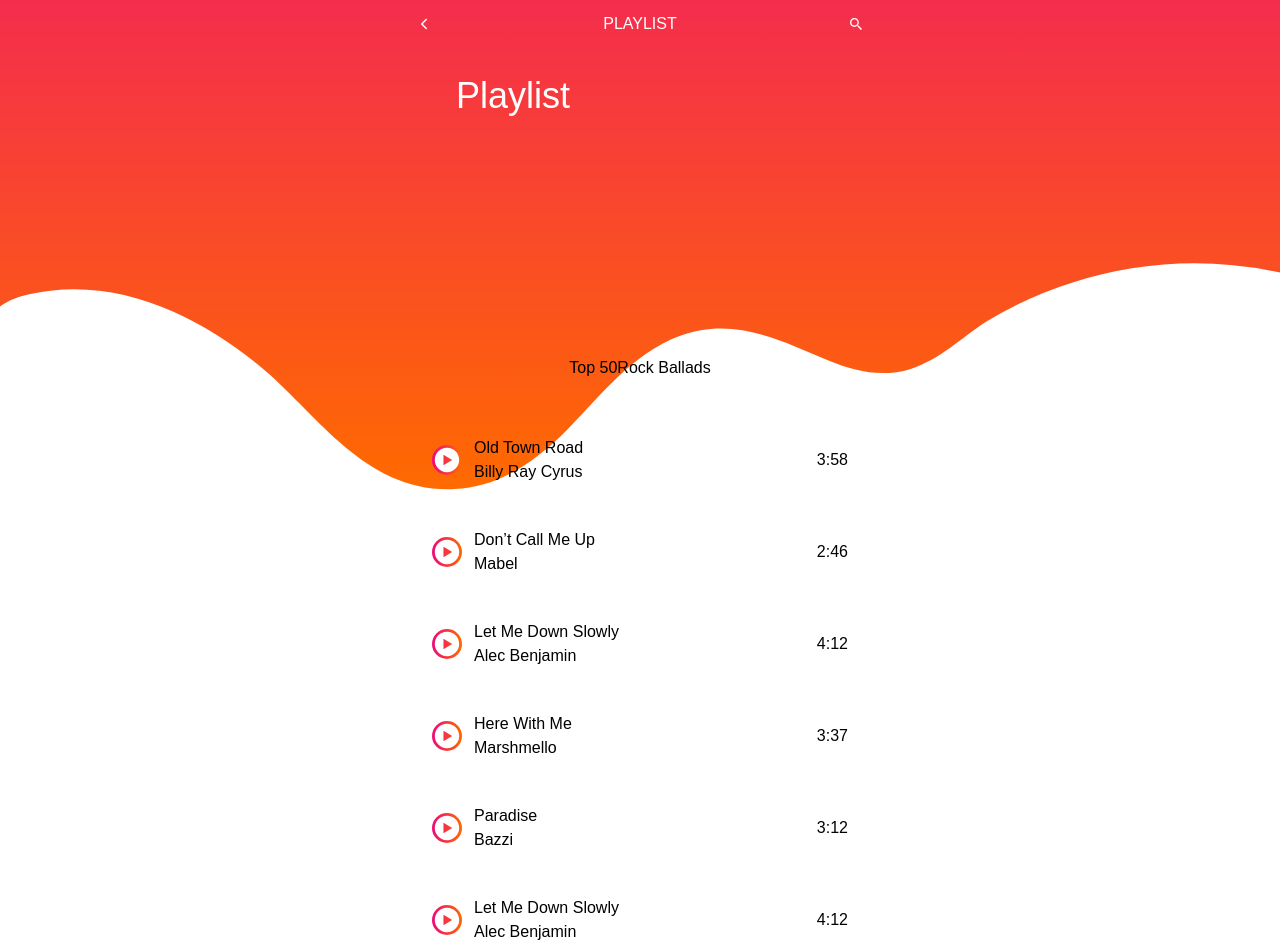
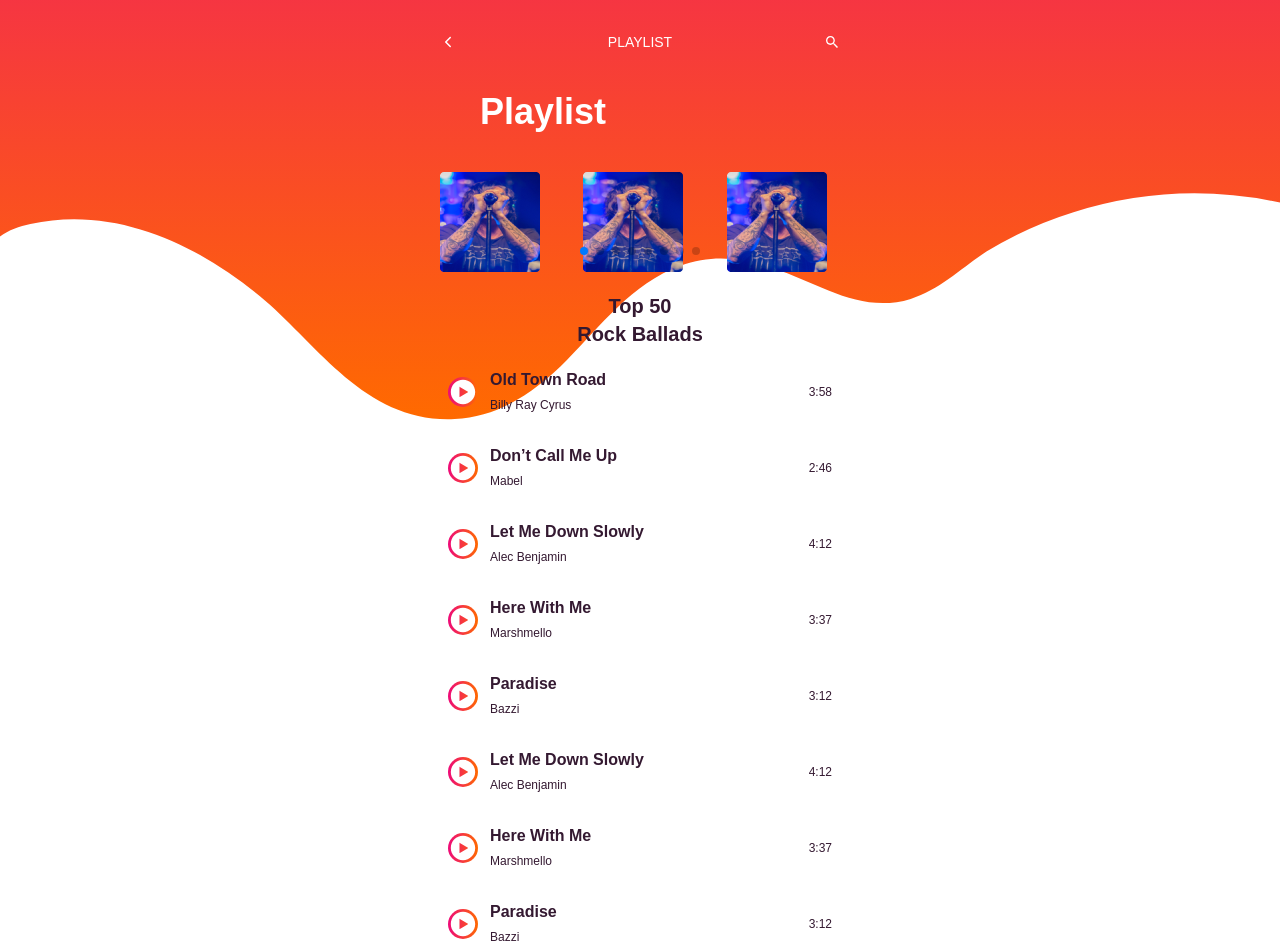
Before and after one commit to Bobber2002/iplaymusicprivate, a React (Create React App) app: page /playlist in a window 1280 px wide. Shown: the top 952 px of the page. Built offline with nearby package versions, Linux system fonts and the light colour scheme; a web font is replaced by a local one.

Commit message:
add swipe to play list page

```diff
--- a/src/components/playlist/PlayList.js
+++ b/src/components/playlist/PlayList.js
@@ -1,8 +1,13 @@
 // create spotify play list page that can shows the playlist of the selected category and the playlist of the selected artist and the playlist of the selected event
 
-//create spotify play list page that can shows the playlist of the selected category and the playlist of the selected artist and the playlist of the selected event
+import soundwave from "././../../assets/svgs/soundwave.svg";
 import React from "react";
-import soundwave from "././../../assets/svgs/soundwave.svg";
+import playlistPhoto1 from "./../../assets/images/playlistPhoto1.png";
+import { Swiper, SwiperSlide } from "swiper/react";
+import "swiper/css";
+import "swiper/css/free-mode";
+import "swiper/css/pagination";
+import { FreeMode, Pagination } from "swiper";
 import {
   IoIosArrowBack,
   IoMdSearch,
@@ -16,145 +21,205 @@
 
 const PlayList = () => {
   return (
-    <div className="playlist-content  max-w-md m-auto h-full">
-      <div className="playlist-header flex justify-between items-center text-white mt-3">
-        <IoIosArrowBack />
-        <h2 className="playlist-main-title">PLAYLIST</h2>
-        <IoMdSearch />
-      </div>
+    <div className="playlist-content pl-6 pr-6 pt-8 pb-8 max-w-md m-auto">
+      <div>
         <img
-        className=" soundwave relative min-w-[476.26px] -translate-x-0 -translate-y-12"
+          className=" soundwave w-[476.26px] -translate-x-0 -translate-y-12"
           src={soundwave}
           alt="soundwave"
         />
+        <div className="playlist-header flex justify-between items-center text-white">
+          <IoIosArrowBack />
+          <h2 className="playlist-main-title font-light text-sm">PLAYLIST</h2>
+          <IoMdSearch />
+        </div>
+        <h3 className="playlist-title m-10  text-4xl text-white font-semibold ">
+          Playlist
+        </h3>
+      </div>
+      <div className="playlist-content-container">
+        <Swiper
+          slidesPerView={3}
+          spaceBetween={30}
+          freeMode={true}
+          pagination={{
+            clickable: true,
+          }}
+          modules={[FreeMode, Pagination]}
+          className="mySwiper"
+        >
+          <SwiperSlide>
+            <img src={playlistPhoto1} alt="playlist" />
+          </SwiperSlide>
+          <SwiperSlide>
+            <img src={playlistPhoto1} alt="playlist" />
+          </SwiperSlide>
+          <SwiperSlide>
+            <img src={playlistPhoto1} alt="playlist" />
+          </SwiperSlide>
+          <SwiperSlide>
+            <img src={playlistPhoto1} alt="playlist" />
+          </SwiperSlide>
+          <SwiperSlide>
+            <img src={playlistPhoto1} alt="playlist" />
+          </SwiperSlide>
+          <SwiperSlide>
+            <img src={playlistPhoto1} alt="playlist" />
+          </SwiperSlide>
+          <SwiperSlide>
+            <img src={playlistPhoto1} alt="playlist" />
+          </SwiperSlide>
+          <SwiperSlide>
+            <img src={playlistPhoto1} alt="playlist" />
+          </SwiperSlide>
+          <SwiperSlide>
+            {({ isActive }) => <p>{isActive ? "active" : "not active"}</p>}
+          </SwiperSlide>
+          <SwiperSlide>
+            <img src={playlistPhoto1} alt="playlist" />
+          </SwiperSlide>
+        </Swiper>
         <div>
-        <h3 className="playlist-title m-10  text-4xl text-white ">Playlist</h3>
-        <div className="playlist-content-container">
-          <div>
-            <h4 className="text-center mt-60 mb-10">Top 50Rock Ballads</h4>
+          <h4 className="text-center mt-5 text-[#341931] font-semibold text-xl">
+            Top 50 <br /> Rock Ballads
+          </h4>
         </div>
         <div className="playlist-content-item ">
-            <div className="playlist-content-item-header flex justify-between items-center mt-3 p-4">
+          <div className="playlist-content-item-header flex justify-between items-center mt-3 p-2">
             <div className="playlist-content-item-main flex justify-center items-center gap-3">
               <div>
                 <IoIosPlayCircle className=" bg-gradient-to-r from-[#EE0979] to-[#FF6A00] text-3xl text-white rounded-full" />
               </div>
               <div>
-                  <p className="playlist-content-item-title-text">
+                <p className="playlist-content-item-title-text text-[#341931] font-semibold text-base">
                   Old Town Road
                 </p>
-                  <span>Billy Ray Cyrus</span>
+                <span className="text-[#341931] font-light text-xs">
+                  Billy Ray Cyrus
+                </span>
               </div>
             </div>
-              <span>3:58</span>
+            <span className="text-[#341931] font-light text-xs">3:58</span>
           </div>
         </div>
         <div className="playlist-content-item ">
-            <div className="playlist-content-item-header flex justify-between items-center mt-3 p-4">
+          <div className="playlist-content-item-header flex justify-between items-center mt-3 p-2">
             <div className="playlist-content-item-main flex justify-center items-center gap-3">
               <div>
                 <IoIosPlayCircle className=" bg-gradient-to-r from-[#EE0979] to-[#FF6A00] text-3xl text-white rounded-full" />
               </div>
               <div>
-                  <p className="playlist-content-item-title-text">
+                <p className="playlist-content-item-title-text text-[#341931] font-semibold text-base">
                   Don’t Call Me Up
                 </p>
-                  <span>Mabel</span>
+                <span className="text-[#341931] font-light text-xs">Mabel</span>
               </div>
             </div>
-              <span>2:46</span>
+            <span className="text-[#341931] font-light text-xs">2:46</span>
           </div>
         </div>
-          <div className="playlist-content-item mt-3 p-4">
-            <div className="playlist-content-item-header flex justify-between items-center">
+        <div className="playlist-content-item">
+          <div className="playlist-content-item-header flex justify-between items-center mt-3 p-2">
             <div className="playlist-content-item-main flex justify-center items-center gap-3">
               <div>
                 <IoIosPlayCircle className=" bg-gradient-to-r from-[#EE0979] to-[#FF6A00] text-3xl text-white rounded-full" />
               </div>
               <div>
-                  <p className="playlist-content-item-title-text">
+                <p className="playlist-content-item-title-text text-[#341931] font-semibold text-base">
                   Let Me Down Slowly
                 </p>
-                  <span>Alec Benjamin</span>
+                <span className="text-[#341931] font-light text-xs">
+                  Alec Benjamin
+                </span>
               </div>
             </div>
-              <span>4:12</span>
+            <span className="text-[#341931] font-light text-xs">4:12</span>
           </div>
         </div>
-          <div className="playlist-content-item mt-3 p-4">
-            <div className="playlist-content-item-header flex justify-between items-center">
+        <div className="playlist-content-item">
+          <div className="playlist-content-item-header flex justify-between items-center mt-3 p-2">
             <div className="playlist-content-item-main flex justify-center items-center gap-3">
               <div>
                 <IoIosPlayCircle className=" bg-gradient-to-r from-[#EE0979] to-[#FF6A00] text-3xl text-white rounded-full" />
               </div>
               <div>
-                  <p className="playlist-content-item-title-text">
+                <p className="playlist-content-item-title-text text-[#341931] font-semibold text-base">
                   Here With Me
                 </p>
-                  <span>Marshmello</span>
+                <span className="text-[#341931] font-light text-xs">
+                  Marshmello
+                </span>
               </div>
             </div>
-              <span>3:37</span>
+            <span className="text-[#341931] font-light text-xs">3:37</span>
           </div>
         </div>
-          <div className="playlist-content-item mt-3 p-4">
-            <div className="playlist-content-item-header flex justify-between items-center">
+        <div className="playlist-content-item">
+          <div className="playlist-content-item-header flex justify-between items-center mt-3 p-2">
             <div className="playlist-content-item-main flex justify-center items-center gap-3">
               <div>
                 <IoIosPlayCircle className=" bg-gradient-to-r from-[#EE0979] to-[#FF6A00] text-3xl text-white rounded-full" />
               </div>
               <div>
-                  <p className="playlist-content-item-title-text">Paradise</p>
-                  <span>Bazzi</span>
+                <p className="playlist-content-item-title-text text-[#341931] font-semibold text-base">
+                  Paradise
+                </p>
+                <span className="text-[#341931] font-light text-xs">Bazzi</span>
               </div>
             </div>
-              <span>3:12</span>
+            <span className="text-[#341931] font-light text-xs">3:12</span>
           </div>
         </div>
-          <div className="playlist-content-item mt-3 p-4">
-            <div className="playlist-content-item-header flex justify-between items-center">
+        <div className="playlist-content-item">
+          <div className="playlist-content-item-header flex justify-between items-center mt-3 p-2">
             <div className="playlist-content-item-main flex justify-center items-center gap-3">
               <div>
                 <IoIosPlayCircle className=" bg-gradient-to-r from-[#EE0979] to-[#FF6A00] text-3xl text-white rounded-full" />
               </div>
               <div>
-                  <p className="playlist-content-item-title-text">
+                <p className="playlist-content-item-title-text text-[#341931] font-semibold text-base">
                   Let Me Down Slowly
                 </p>
-                  <span>Alec Benjamin</span>
+                <span className="text-[#341931] font-light text-xs">
+                  Alec Benjamin
+                </span>
               </div>
             </div>
-              <span>4:12</span>
+            <span className="text-[#341931] font-light text-xs">4:12</span>
           </div>
         </div>
-          <div className="playlist-content-item mt-3 p-4">
-            <div className="playlist-content-item-header flex justify-between items-center">
+        <div className="playlist-content-item">
+          <div className="playlist-content-item-header flex justify-between items-center mt-3 p-2">
             <div className="playlist-content-item-main flex justify-center items-center gap-3">
               <div>
                 <IoIosPlayCircle className=" bg-gradient-to-r from-[#EE0979] to-[#FF6A00] text-3xl text-white rounded-full" />
               </div>
               <div>
-                  <p className="playlist-content-item-title-text">
+                <p className="playlist-content-item-title-text text-[#341931] font-semibold text-base">
                   Here With Me
                 </p>
-                  <span>Marshmello</span>
+                <span className="text-[#341931] font-light text-xs">
+                  Marshmello
+                </span>
               </div>
             </div>
-              <span>3:37</span>
+            <span className="text-[#341931] font-light text-xs">3:37</span>
           </div>
         </div>
-          <div className="playlist-content-item mt-3 p-4">
-            <div className="playlist-content-item-header flex justify-between items-center">
+        <div className="playlist-content-item">
+          <div className="playlist-content-item-header flex justify-between items-center mt-3 p-2">
             <div className="playlist-content-item-main flex justify-center items-center gap-3">
               <div>
                 <IoIosPlayCircle className=" bg-gradient-to-r from-[#EE0979] to-[#FF6A00] text-3xl text-white rounded-full" />
               </div>
               <div>
-                  <p className="playlist-content-item-title-text">Paradise</p>
-                  <span>Bazzi</span>
+                <p className="playlist-content-item-title-text text-[#341931] font-semibold text-base">
+                  Paradise
+                </p>
+                <span className="text-[#341931] font-light text-xs">Bazzi</span>
               </div>
             </div>
-              <span>3:12</span>
+            <span className="text-[#341931] font-light text-xs">3:12</span>
           </div>
         </div>
       </div>
@@ -180,7 +245,6 @@
         </button>
       </div>
     </div>
-    </div>
   );
 };
 
--- a/src/index.css
+++ b/src/index.css
@@ -19,7 +19,7 @@
 }
 .soundwave {
   position: absolute;
-  top: -250px;
+  top: -320px;
   left: 0;
   width: 100%;
   height: 100%;
```
Also changed, not shown: src/assets/images/playlistPhoto1.png (added). Lines whose indentation alone changed are shown as unchanged.
